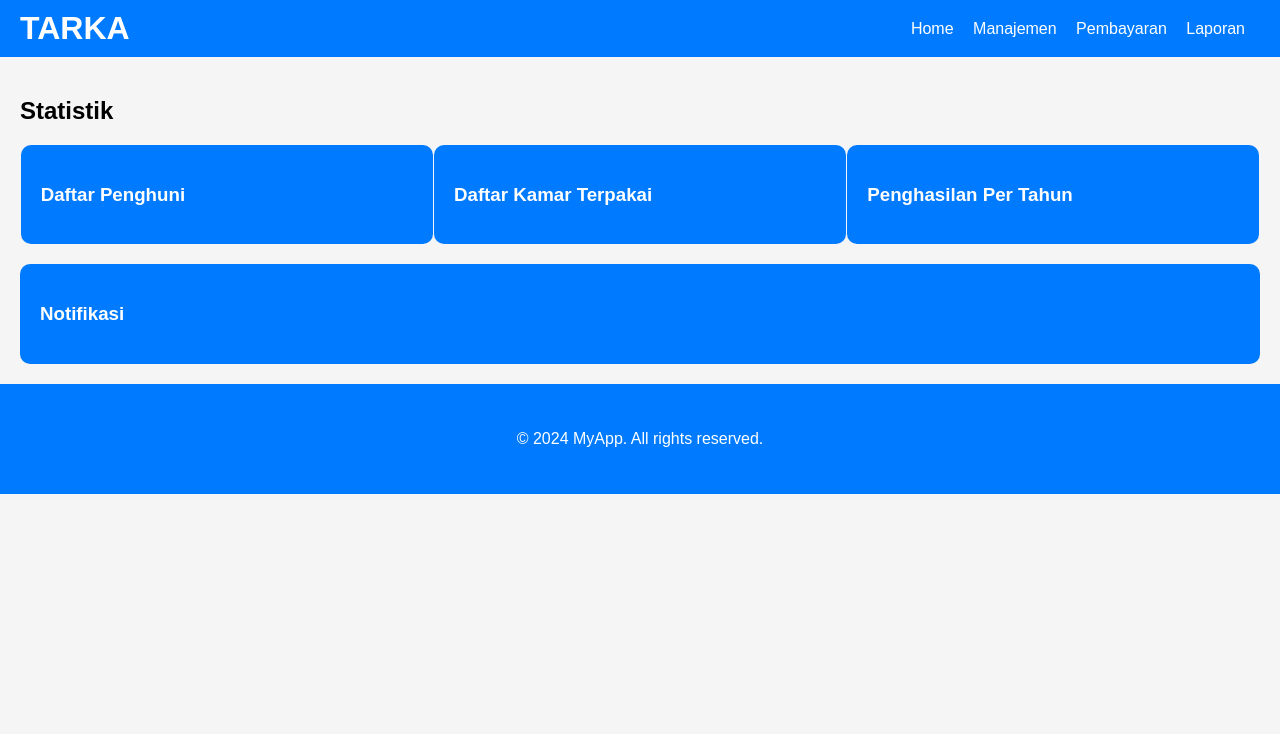
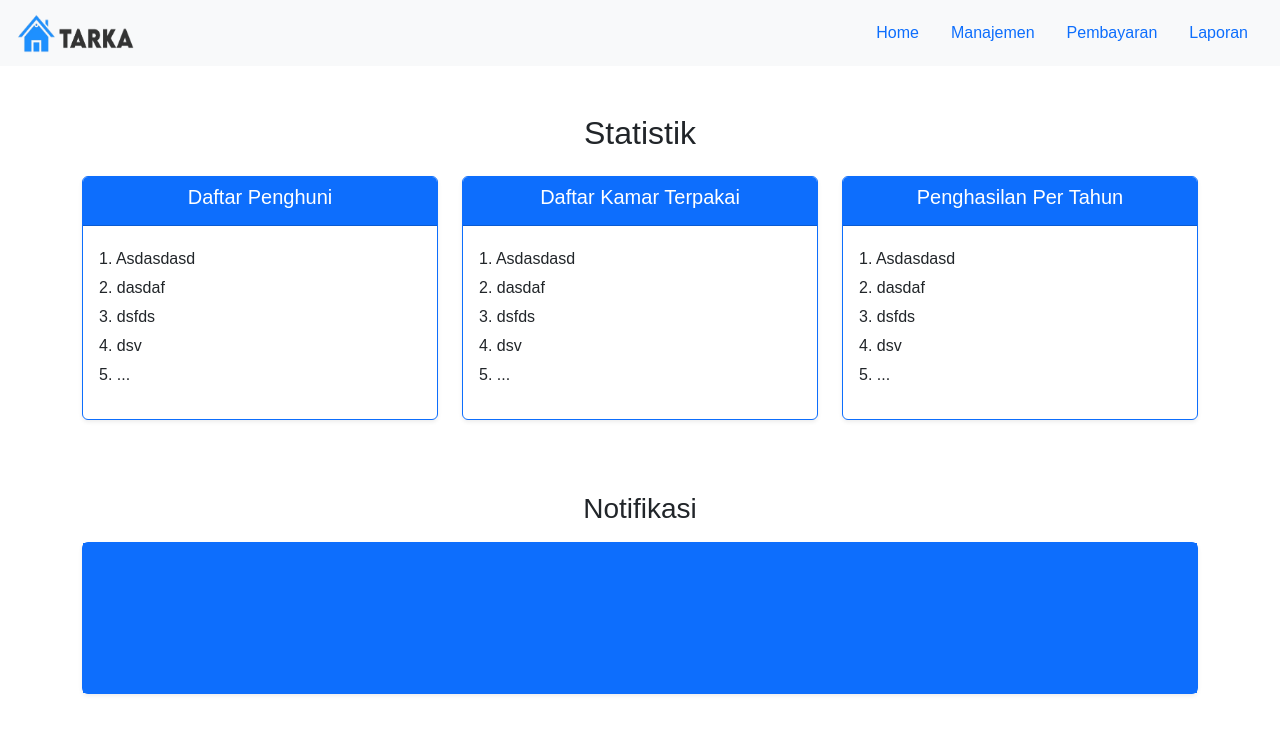
Before and after one commit to AlvianPh/KostTarka, a CodeIgniter 4 app: the page made by app/Views/dashboard.php in a window 1280 px wide. Shown: the top 734 px of the page. Run offline with PHP 8.4 and a stand-in for CodeIgniter, Linux system fonts and the light colour scheme; the template is opened without the code that fills it, so the values that code supplies are empty; some libraries are stand-ins or nearby versions.

Commit message:
Update Dashboard Pemilik Kos

```diff
--- a/app/Views/dashboard.php
+++ b/app/Views/dashboard.php
@@ -1,39 +1,70 @@
 <?= $this->include('layouts/header'); ?>
 
-<h2>Statistik</h2>
-<div class="stats">
-    <div class="box">
-        <h3>Daftar Penghuni</h3>
-        <ul>
-            <?php foreach ($penghuni as $item): ?>
-                <li><?= $item ?></li>
-            <?php endforeach; ?>
-        </ul>
+<div class="container mt-5">
+    <h2 class="text-center mb-4">Statistik</h2>
+
+    <!-- Bagian Statistik -->
+    <div class="row justify-content-center text-center">
+        <div class="col-md-4 mb-4">
+            <div class="card shadow-sm border-primary">
+                <div class="card-header bg-primary text-white">
+                    <h5>Daftar Penghuni</h5>
+                </div>
+                <div class="card-body">
+                    <ul class="list-unstyled text-start">
+                        <li>1. Asdasdasd</li>
+                        <li>2. dasdaf</li>
+                        <li>3. dsfds</li>
+                        <li>4. dsv</li>
+                        <li>5. ...</li>
+                    </ul>
+                </div>
+            </div>
+        </div>
+        <div class="col-md-4 mb-4">
+            <div class="card shadow-sm border-primary">
+                <div class="card-header bg-primary text-white">
+                    <h5>Daftar Kamar Terpakai</h5>
+                </div>
+                <div class="card-body">
+                    <ul class="list-unstyled text-start">
+                        <li>1. Asdasdasd</li>
+                        <li>2. dasdaf</li>
+                        <li>3. dsfds</li>
+                        <li>4. dsv</li>
+                        <li>5. ...</li>
+                    </ul>
+                </div>
+            </div>
+        </div>
+        <div class="col-md-4 mb-4">
+            <div class="card shadow-sm border-primary">
+                <div class="card-header bg-primary text-white">
+                    <h5>Penghasilan Per Tahun</h5>
+                </div>
+                <div class="card-body">
+                    <ul class="list-unstyled text-start">
+                        <li>1. Asdasdasd</li>
+                        <li>2. dasdaf</li>
+                        <li>3. dsfds</li>
+                        <li>4. dsv</li>
+                        <li>5. ...</li>
+                    </ul>
+                </div>
+            </div>
+        </div>
     </div>
-    <div class="box">
-        <h3>Daftar Kamar Terpakai</h3>
-        <ul>
-            <?php foreach ($kamar as $item): ?>
-                <li><?= $item ?></li>
-            <?php endforeach; ?>
-        </ul>
-    </div>
-    <div class="box">
-        <h3>Penghasilan Per Tahun</h3>
-        <ul>
-            <?php foreach ($penghasilan as $item): ?>
-                <li><?= $item ?></li>
-            <?php endforeach; ?>
-        </ul>
+
+    <!-- Bagian Notifikasi -->
+    <div class="mt-5">
+        <h3 class="text-center mb-3">Notifikasi</h3>
+        <div class="card shadow-sm border-primary">
+            <div class="card-body bg-primary text-white" style="height: 150px;">
+                <!-- Kosong, bisa diisi dengan notifikasi -->
+            </div>
+        </div>
     </div>
 </div>
-<div class="notifications">
-    <h3>Notifikasi</h3>
-    <ul>
-        <?php foreach ($notifikasi as $notif): ?>
-            <li><?= $notif ?></li>
-        <?php endforeach; ?>
-    </ul>
-</div>
+
 
 <?= $this->include('layouts/footer'); ?>
--- a/app/Views/layouts/footer.php
+++ b/app/Views/layouts/footer.php
@@ -1,10 +1,5 @@
-</div> <!-- Close Container -->
-<footer class="bg-light text-center py-3 mt-auto">
-    <div class="container">
-        <p>&copy; 2024 MyApp. All rights reserved.</p>
-    </div>
-</footer>
-<script src="https://cdn.jsdelivr.net/npm/bootstrap@5.3.0-alpha1/dist/js/bootstrap.bundle.min.js"></script>
+<script src="https://cdn.jsdelivr.net/npm/bootstrap@5.3.0/dist/js/bootstrap.bundle.min.js"></script>
+<script src="<?= base_url('assets/js/script.js'); ?>"></script>
 </body>
 
 </html>
--- a/app/Views/layouts/header.php
+++ b/app/Views/layouts/header.php
@@ -4,19 +4,20 @@
 <head>
     <meta charset="UTF-8">
     <meta name="viewport" content="width=device-width, initial-scale=1.0">
-    <title><?= $title ?? 'Dashboard'; ?></title>
-    <link rel="stylesheet" href="<?php echo base_url('css/style.css'); ?>">
+    <title>TARKA Dashboard</title>
+    <link href="https://cdn.jsdelivr.net/npm/bootstrap@5.3.0/dist/css/bootstrap.min.css" rel="stylesheet">
+    <link rel="stylesheet" href="<?= base_url('css/styleDash.css'); ?>">
 </head>
 
 <body>
-    <div class="header">
-        <h1>TARKA</h1>
-        <nav>
-            <a href="#">Home</a>
-            <a href="#">Manajemen</a>
-            <a href="#">Pembayaran</a>
-            <a href="#">Laporan</a>
-            <a href="#"></a>
-        </nav>
-    </div>
-    <div class="container">
+    <nav class="navbar navbar-light bg-light px-3">
+        <a class="navbar-brand" href="#">
+            <img src="<?= base_url('img/logo.jpg'); ?>" alt="TARKA" width="30" height="30" class="d-inline-block align-top logo">
+        </a>
+        <ul class="nav">
+            <li class="nav-item"><a class="nav-link" href="#">Home</a></li>
+            <li class="nav-item"><a class="nav-link" href="#">Manajemen</a></li>
+            <li class="nav-item"><a class="nav-link" href="#">Pembayaran</a></li>
+            <li class="nav-item"><a class="nav-link" href="#">Laporan</a></li>
+        </ul>
+    </nav>
--- /dev/null
+++ b/public/css/styleDash.css
@@ -0,0 +1,17 @@
+body {
+  font-family: Arial, sans-serif;
+}
+
+ul {
+  list-style-type: none;
+  padding: 0;
+}
+
+ul li {
+  margin: 5px 0;
+}
+
+.logo {
+  width: 120px;
+  height: 40px;
+}
```
Also changed, not shown: app/Controllers/Dashboard.php (+1 -13 lines), public/img/logo.jpg (added).
